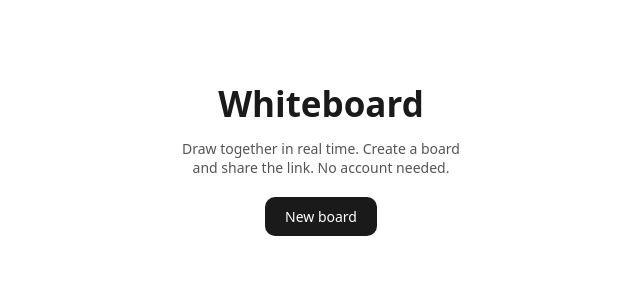
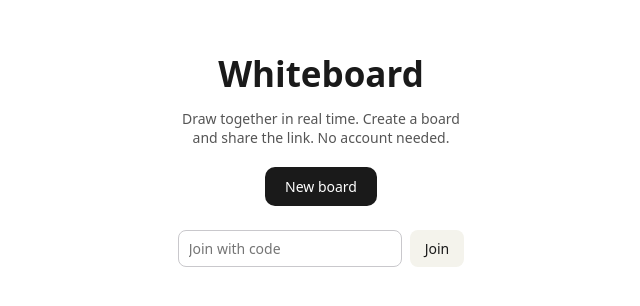
Before and after one commit to SpandanM7/collab-whiteboard, a React (Vite) app in the folder client/: page / in a window 1280 px wide. Shown: the part 242-548 px from the top of the page, without its empty margins (319-959 px from the left). Built offline with nearby package versions, Linux system fonts and the light colour scheme; no server answers.

Commit message:
feat(client): improve landing and board pages

```diff
--- a/client/src/App.tsx
+++ b/client/src/App.tsx
@@ -8,7 +8,7 @@ function App() {
   return route.name === 'board' ? (
     <BoardPage key={route.boardId} boardId={route.boardId} />
   ) : (
-    <LandingPage />
+    <LandingPage invalidBoard={route.invalidBoard} />
   );
 }
 
--- a/client/src/main.tsx
+++ b/client/src/main.tsx
@@ -2,9 +2,12 @@ import { StrictMode } from 'react';
 import { createRoot } from 'react-dom/client';
 import './index.css';
 import App from './App.tsx';
+import { ErrorBoundary } from './components/ErrorBoundary.tsx';
 
 createRoot(document.getElementById('root')!).render(
   <StrictMode>
-    <App />
+    <ErrorBoundary>
+      <App />
+    </ErrorBoundary>
   </StrictMode>,
 );
--- a/client/src/pages/BoardPage.tsx
+++ b/client/src/pages/BoardPage.tsx
@@ -1,7 +1,10 @@
 import { useState } from 'react';
+import { ConfirmDialog } from '../components/ConfirmDialog.tsx';
+import { ConnectionStatus } from '../components/ConnectionStatus.tsx';
 import { CursorLayer } from '../components/CursorLayer.tsx';
 import { ParticipantList } from '../components/ParticipantList.tsx';
-import { ConnectionStatus } from '../components/ConnectionStatus.tsx';
+import { ShareButton } from '../components/ShareButton.tsx';
+import { Toast } from '../components/Toast.tsx';
 import { Toolbar } from '../components/Toolbar.tsx';
 import { Whiteboard } from '../components/Whiteboard.tsx';
 import { useBoardSync } from '../hooks/useBoardSync.ts';
@@ -14,6 +17,9 @@ export function BoardPage({ boardId }: { boardId: string }) {
   const [tool, setTool] = useState<Tool>('pen');
   const [color, setColor] = useState('#1a1a1a');
   const [width, setWidth] = useState(4);
+  const [confirmingClear, setConfirmingClear] = useState(false);
+  // Drawing and clearing only make sense while the server is listening.
+  const online = sync.status === 'connected' && !sync.blocked;
 
   return (
     <>
@@ -23,6 +29,7 @@ export function BoardPage({ boardId }: { boardId: string }) {
         tool={tool}
         color={color}
         width={width}
+        disabled={!online}
         onStrokeStart={sync.startStroke}
         onStrokePoints={sync.addPoints}
         onStrokeAdd={sync.finishStroke}
@@ -38,7 +45,11 @@ export function BoardPage({ boardId }: { boardId: string }) {
         onToolChange={setTool}
         onColorChange={setColor}
         onWidthChange={setWidth}
+        onClear={() => setConfirmingClear(true)}
+        clearDisabled={!online}
       />
+      <div className="top-right">
+        <ShareButton boardId={boardId} />
         <ParticipantList
           self={identity}
           others={sync.participants}
@@ -48,7 +59,21 @@ export function BoardPage({ boardId }: { boardId: string }) {
             setIdentity(next);
           }}
         />
-      <ConnectionStatus status={sync.status} error={sync.error} />
+      </div>
+      <ConnectionStatus status={sync.status} blocked={sync.blocked} />
+      <Toast toast={sync.toast} onDismiss={sync.dismissToast} />
+      <ConfirmDialog
+        // Also closes if the connection drops while the dialog is open.
+        open={confirmingClear && online}
+        title="Clear the board?"
+        message="This removes every drawing for everyone on this board. It can't be undone."
+        confirmLabel="Clear board"
+        onCancel={() => setConfirmingClear(false)}
+        onConfirm={() => {
+          setConfirmingClear(false);
+          sync.clearBoard();
+        }}
+      />
     </>
   );
 }
--- a/client/src/pages/LandingPage.tsx
+++ b/client/src/pages/LandingPage.tsx
@@ -1,14 +1,55 @@
 import { nanoid } from 'nanoid';
-import { boardPath, navigate } from '../lib/route.ts';
+import { useState } from 'react';
+import type { FormEvent } from 'react';
+import { boardPath, navigate, parseJoinCode } from '../lib/route.ts';
 
-export function LandingPage() {
+export function LandingPage({ invalidBoard = false }: { invalidBoard?: boolean }) {
+  const [code, setCode] = useState('');
+  const [error, setError] = useState<string | null>(null);
+
+  const join = (e: FormEvent) => {
+    e.preventDefault();
+    const boardId = parseJoinCode(code);
+    if (boardId) navigate(boardPath(boardId));
+    else setError('That is not a valid board code. Use at least 8 letters, numbers, - or _.');
+  };
+
   return (
     <main className="landing">
       <h1>Whiteboard</h1>
       <p>Draw together in real time. Create a board and share the link. No account needed.</p>
+      {invalidBoard && (
+        <p className="form-error" role="alert">
+          That board link is not valid. Start a new board or check the code.
+        </p>
+      )}
       <button type="button" className="primary" onClick={() => navigate(boardPath(nanoid(10)))}>
         New board
       </button>
+      <form className="join" onSubmit={join} noValidate>
+        <label className="visually-hidden" htmlFor="join-code">
+          Board code or link
+        </label>
+        <input
+          id="join-code"
+          value={code}
+          placeholder="Join with code"
+          autoComplete="off"
+          spellCheck={false}
+          aria-invalid={error !== null}
+          aria-describedby={error ? 'join-error' : undefined}
+          onChange={(e) => {
+            setCode(e.target.value);
+            setError(null);
+          }}
+        />
+        <button type="submit">Join</button>
+      </form>
+      {error && (
+        <p id="join-error" className="form-error" role="alert">
+          {error}
+        </p>
+      )}
     </main>
   );
 }
```
Lines whose indentation alone changed are shown as unchanged.
